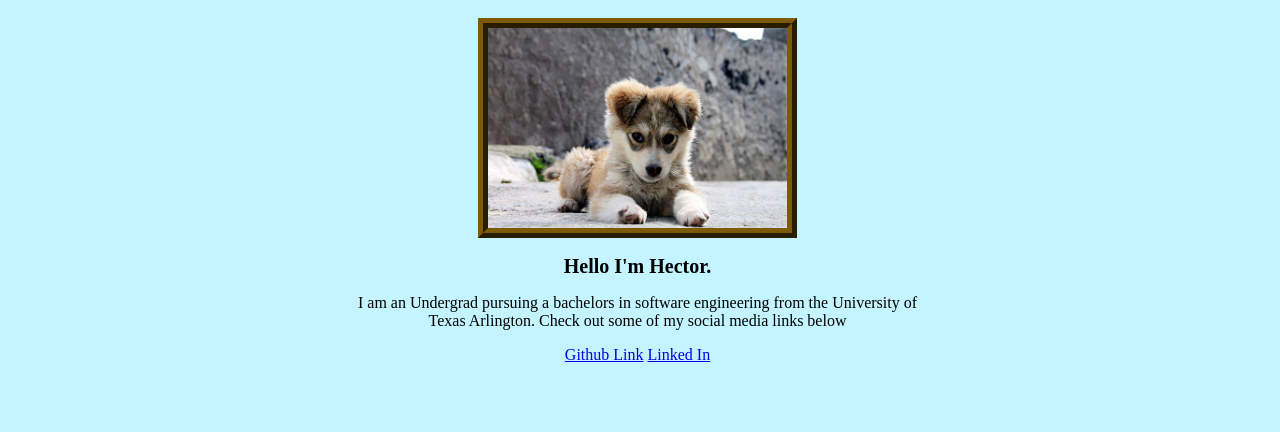
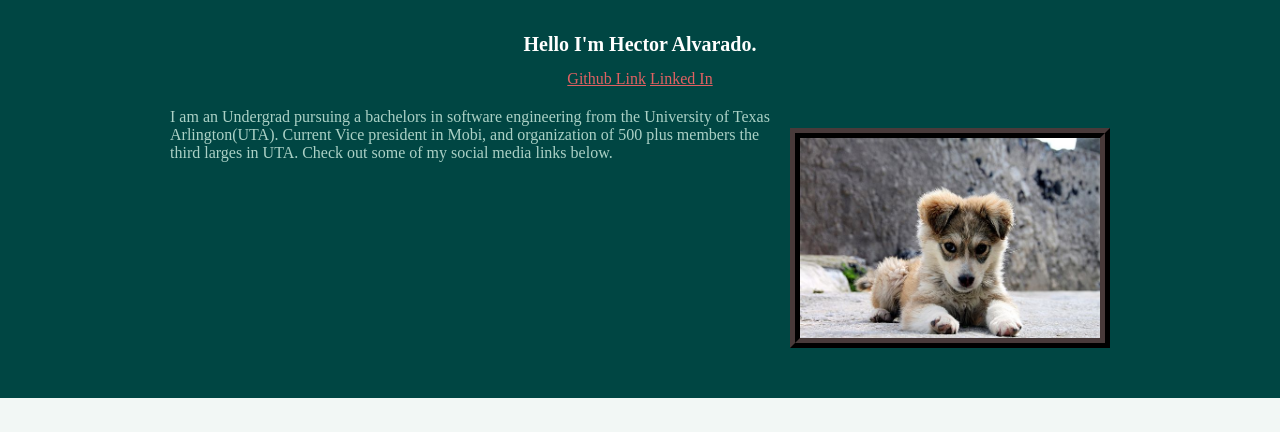
Before and after one commit to froggie4321/froggie4321.github.io, a plain HTML site: page index.html in a window 1280 px wide. Shown: the top 432 px of the page. Drawn offline with nearby package versions, Linux system fonts and the light colour scheme; a web font is replaced by a local one.

Commit message:
changed colors im using and layout

```diff
--- a/index.html
+++ b/index.html
@@ -13,22 +13,52 @@
     <link href="https://fonts.googleapis.com/css2?family=Beau+Rivage&display=swap" rel="stylesheet">
 </head>
 <body>
-    <div class="mainBody">
-    <header>
 
-    </header>
-     <img class="profile-image" src="images/puppy-free-to-use.jpg" alt="Profile Image of myself ">
-    <h1 id="intro-header">Hello I'm Hector.</h1>
 
-    <p id="first-paragraph">
-        I am an Undergrad pursuing a bachelors in software engineering from the University of Texas Arlington. Check out some of my social media links below
-    </p>
+    <div id="introduction">
 
-    <a href="https://github.com/froggie4321" target="_blank">Github Link</a>
-    <a href="https://www.linkedin.com/in/hector-alvarado-942681161" target="_blank">Linked In</a>
-    <!-- this is how you write comments in HTML-->
+        <h1 id="intro-header">Hello I'm Hector Alvarado.</h1>
+
+        <a href="https://github.com/froggie4321" target="_blank" alt ="link to github account">Github Link</a>
+        <a href="https://www.linkedin.com/in/Hector-D-Alvarado" target="_blank" alt="link to linked in account">Linked In</a>
+
+        <p id="intro-paragraph">
+        <img id="profile-image" src="images/puppy-free-to-use.jpg" alt="Profile image of a very stylish and handsome software developer">
+            I am an Undergrad pursuing a bachelors in software engineering from the University of Texas Arlington(UTA). Current Vice president in Mobi, and organization of 500 plus members the third larges in UTA.
+            Check out some of my social media links below.
+        </p>
+
+
+
+
+        <!-- this is how you write comments in HTML-->
 
     </div>
+
+
+
+
+
+    <div id="mobi">
+       <img id="mobi-logo-image" src="images/mobi-logo-black.svg" alt="Mobi Logo">
+        <p id="mobi-paragraph">
+        Mobi is a community-driven developer club based at the University of Texas at Arlington. We strive to make an inclusive learning environment where students can come together to teach and learn from each other. We hold regular events with various topics including social coding, hackathons, resume workshops, and community driven projects
+        </p>
+
+
+    </div>
+
+
+
+
+
+
+    <div id="projects"></div>
+
+
+
+
+    <script type="text/javascript" src="http://code.jquery.com/jquery-latest.min.js"></script>
     <script src="scripts/main.js"> </script>
 
 </body>
--- a/styles/style.css
+++ b/styles/style.css
@@ -1,48 +1,154 @@
+
+/*
+CSS rules for the whole body
+*/
+body{
+margin:0;
+}
+/*
+CSS rules for the introduction section
+*/
+#introduction{
+   background-color: #004643;
+   text-align:center;
+
+   width:100%;
+   padding:20px 0px 10px 0px;
+   border:0px ridge rgb(150,20,20);
+}
+/*
+CSS rules for the mobi section
+*/
+#mobi{
+   background-color: #f2f7f5;
+   text-align:center;
+   margin:auto;
+   width:100%;
+   padding:20px 0px 10px 0px;
+   border:0px ridge rgb(150,20,20);
 
 
-/*
-rules the whole page will follow
-*/
-body{
-background-color: #C3F4FF;
 }
 
-/*
-CSS rules the main body should follow should follow
-*/
-.mainBody{
-   text-align:center;
-   margin:auto;
-   width:50%;
-   padding:10px 15px 10px 10px;
-   /*border:10px ridge rgb(150,20,20);*/
+#projects{
+}
+
+
+
+
+a{
+    color:#e16162;
 }
 a:hover, a:active, a:focus {
     /*background-color: rgb(255, 0, 251);*/
-    background-color: #1BA9CD
+    color: #001e1d;
+    /*background-color: #f9bc60;*/
 }
 /*
 CSS rules that all paragraphs have by default
 */
 p{
     padding:0px 20px 0px 20px;
+
     overflow:scroll;
 }
+
+
 /*
 rule for intro header
 */
 #intro-header{
+    color: #fffffe;
     font-size: 20px;
+}
+
+/*
+RULES for Mobi Header
+*/
+#mobi-header{
+    color:#00473e;
+    font-size 20px;
+}
+
+/*
+Rules for project Header
+*/
+#project-header{
+
 }
 
 /*
 CSS rules for only first paragraph
 */
-#first-paragraph{
+#intro-paragraph{
     /*background:rgb(200,200,200);*/
+    color: #abd1c6;
+    text-align: left;
+    margin: auto;
+    width:75%;
+    padding:20px 0px 20px 20px;
 }
 
-.profile-image{
+#profile-image{
     height:200px;
-    border:10px ridge rgb(124,90,7);
+    float: right;
+    margin: 20px;
+    border:10px ridge #483A3A;
 }
+
+
+#mobi-logo-image{
+    margin:20px;
+    width:auto;
+    overflow:visible;
+}
+
+
+
+
+/*
+link to page where to find the hues/colors: https://www.happyhues.co/palettes/10
+list of hues/colors used
+
+intro section:#10
+    Elements
+        background:#004643
+        Headline:#fffffe
+        Paragraph:#abd1c6
+        Button:#f9bc60
+        Button Text:#001e1d
+    Illustration
+        Stroke: #001e1d
+        Main: #e8e4e6
+        Highlight: #f9bc60
+        Secondary: #abd1c6
+        Tertiary:  #e16162
+
+mobi section:#05
+    Elements
+        background:#f2f7f5
+        Headline:#00473e
+        Paragraph:#475d5b
+        Button:#faae2b
+        Button Text:#00473e
+    illustrations
+        Stroke: #00332c
+        Main: #f2f7f5
+        Highlight: #faae2b
+        Secondary: #ffa8ba
+        Tertiary:   #fa5246
+
+projects section: (colors will change)
+    Elements
+        background:#004643
+        Headline:#fffffe
+        Paragraph:#abd1c6
+        Button:#f9bc60
+        Button Text:#001e1d
+    Illustration
+        Stroke: #001e1d
+        Main: #e8e4e6
+        Highlight: #f9bc60
+        Secondary: #abd1c6
+        Tertiary:  #e16162
+*/
```
Also changed, not shown: images/mobi-logo-black.svg (added).
